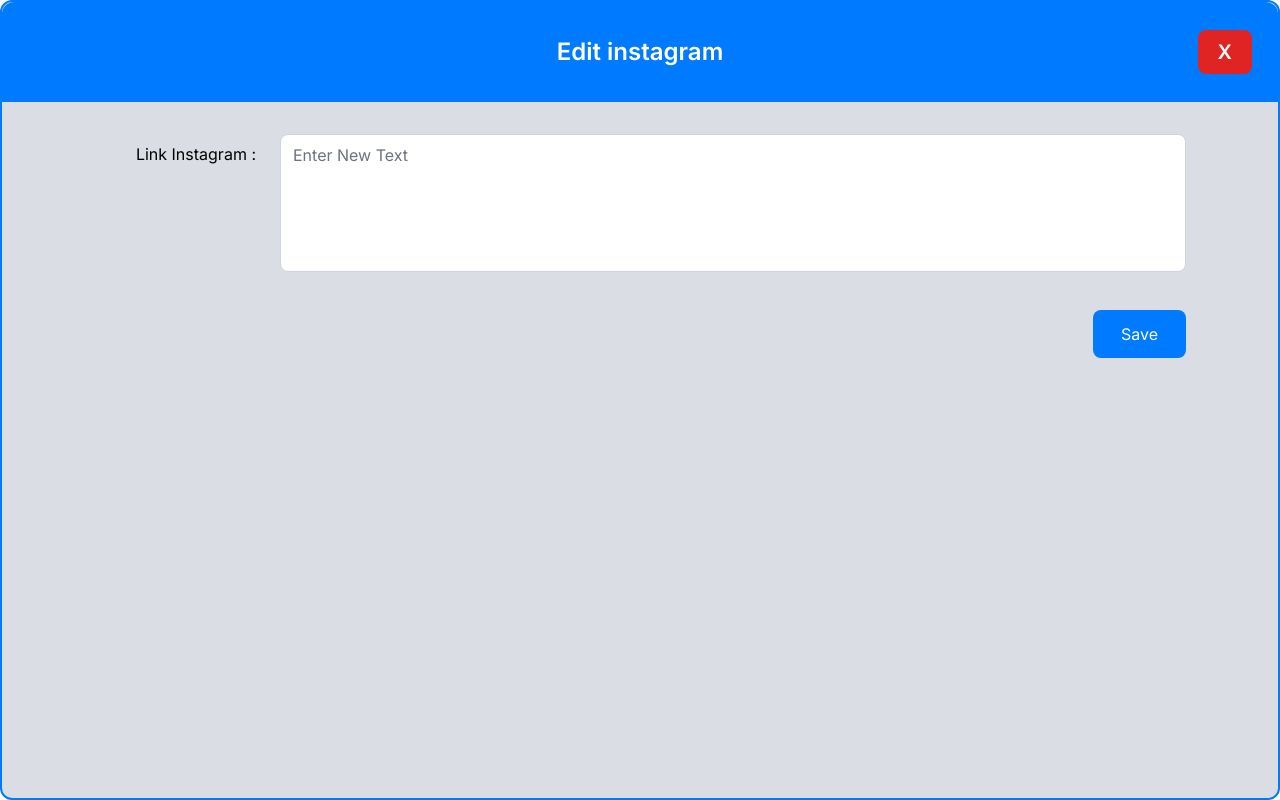
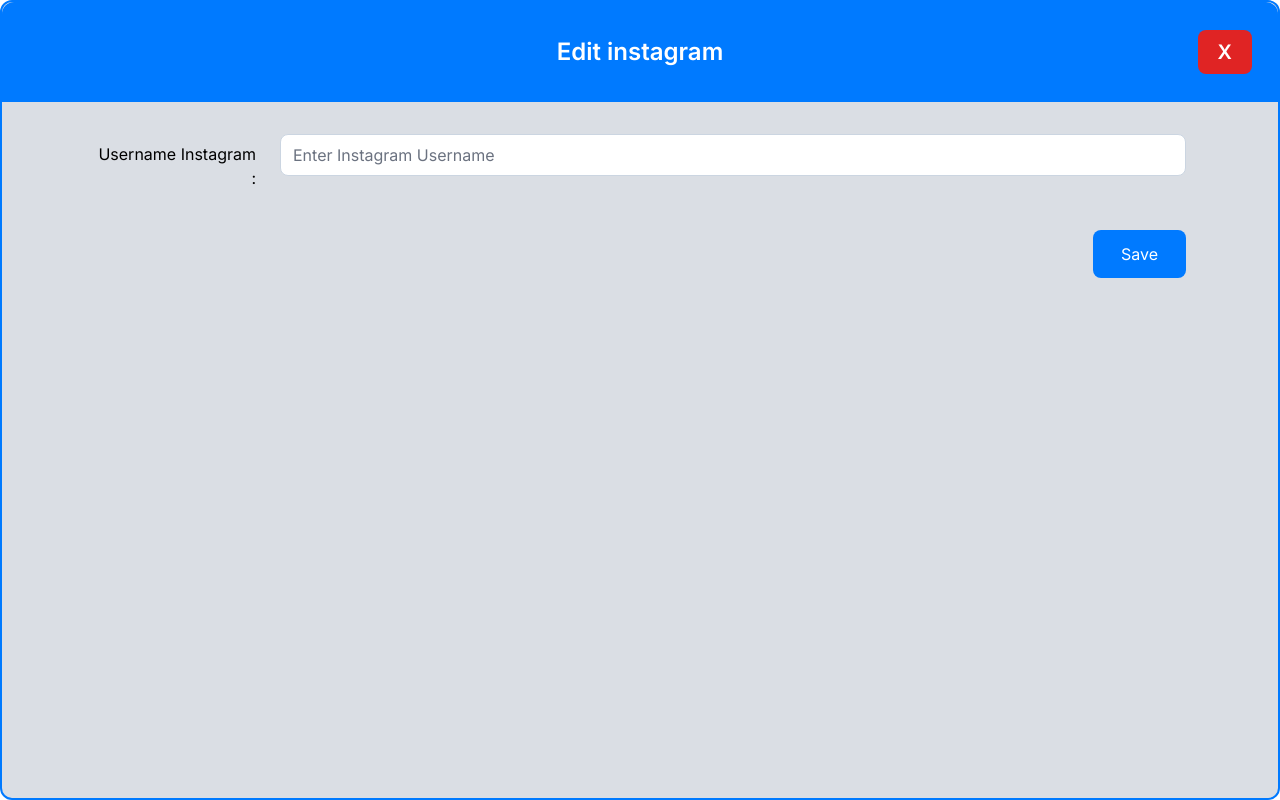
Before and after one commit to fikriymnn/tys-cons, a Next.js app: page /dashboardAdmin/about/editInstagram in a window 1280 px wide. Built offline with nearby package versions, Linux system fonts and the light colour scheme; no server answers; the database is empty; sample sign-in values are in the browser's storage.

Commit message:
change from link to username only

```diff
--- a/src/app/dashboardAdmin/about/editInstagram/page.jsx
+++ b/src/app/dashboardAdmin/about/editInstagram/page.jsx
@@ -121,7 +121,7 @@ function EditInstagram() {
         <div className="max-h-[500px] overflow-y-auto">
           <div className=" flex p-5 px-20 ">
             <div className=" w-2/12 text-end p-3 py-5">
-              <p>Link Instagram :</p>
+              <p>Username Instagram :</p>
             </div>
             <div className=" w-10/12 p-3">
               <textarea
@@ -130,8 +130,8 @@ function EditInstagram() {
                 name=""
                 id=""
                 cols="20"
-                rows="5"
-                placeholder="Enter New Text"
+                rows="1"
+                placeholder="Enter Instagram Username"
                 color=" bg-transparent"
                 className=" w-full resize-none rounded-lg border-slate-300 "
                 maxLength={1000}
```
